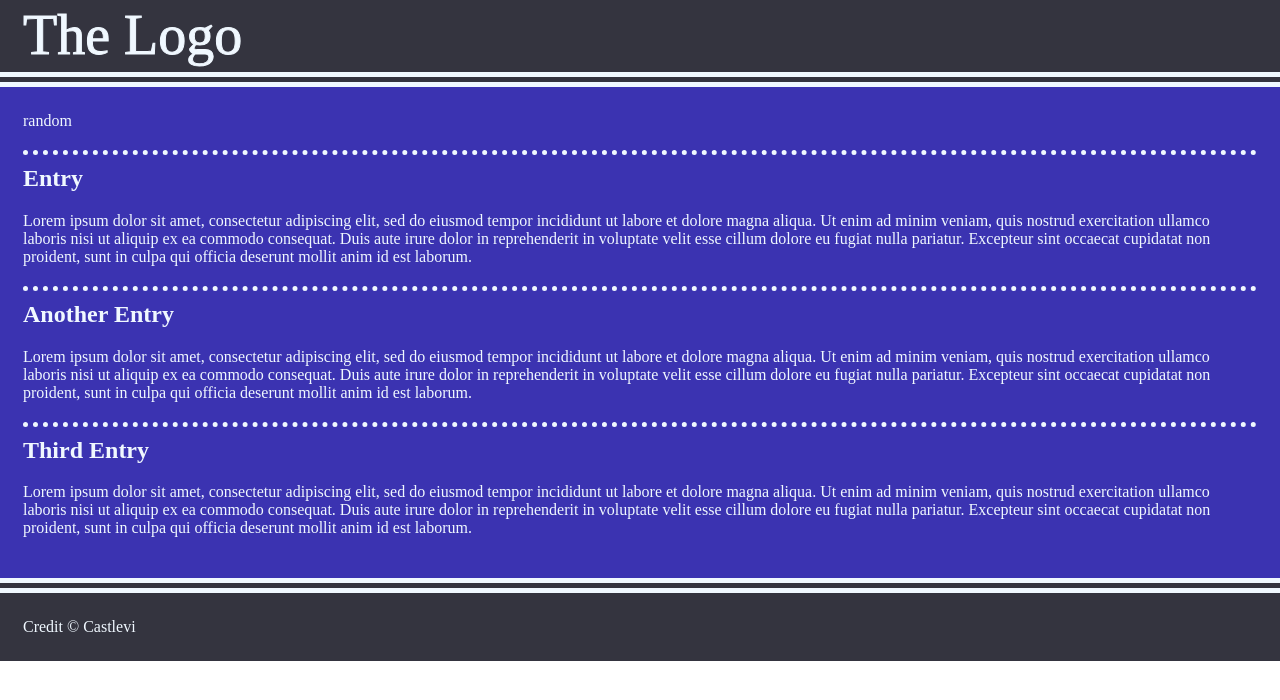
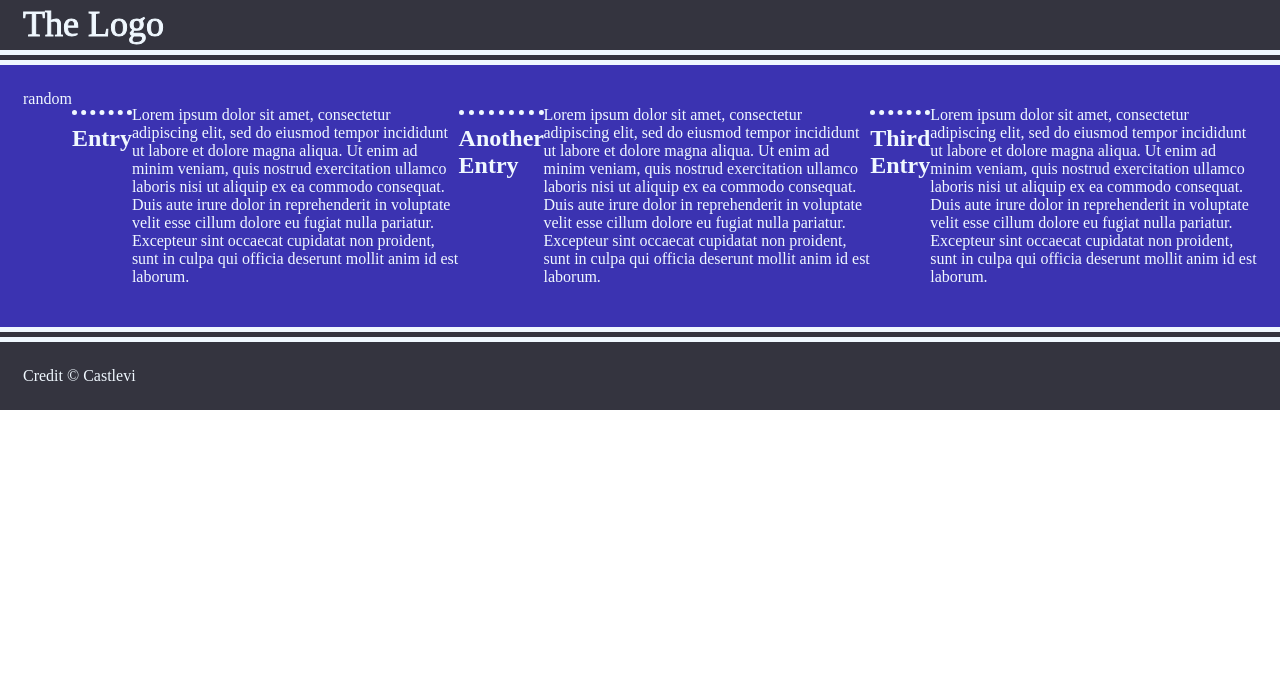
Before and after one commit to castlevi/themes, a plain HTML site: page index.html in a window 1280 px wide. Drawn offline with Linux system fonts and the light colour scheme.

Commit message:
Center footer + change div display to flex

```diff
--- a/styles.css
+++ b/styles.css
@@ -3,6 +3,7 @@ div {
     padding: 25px;
     margin-left: -10px;
     margin-right: -10px;
+    display: flex;
 }
 
 .header {
@@ -13,7 +14,7 @@ div {
     padding: 5px;
     padding-left: 25px;
 
-    font-size: 56px;
+    font-size: 36px;
     color: aliceblue;
     -webkit-text-stroke-width: 1px;
     -webkit-text-stroke-color:  aliceblue;
@@ -31,6 +32,7 @@ div {
     color: aliceblue;
     margin-bottom: 10px;
     border-top: 15px double aliceblue;
+    text-align: center;
 }
 
 h2 {
```
